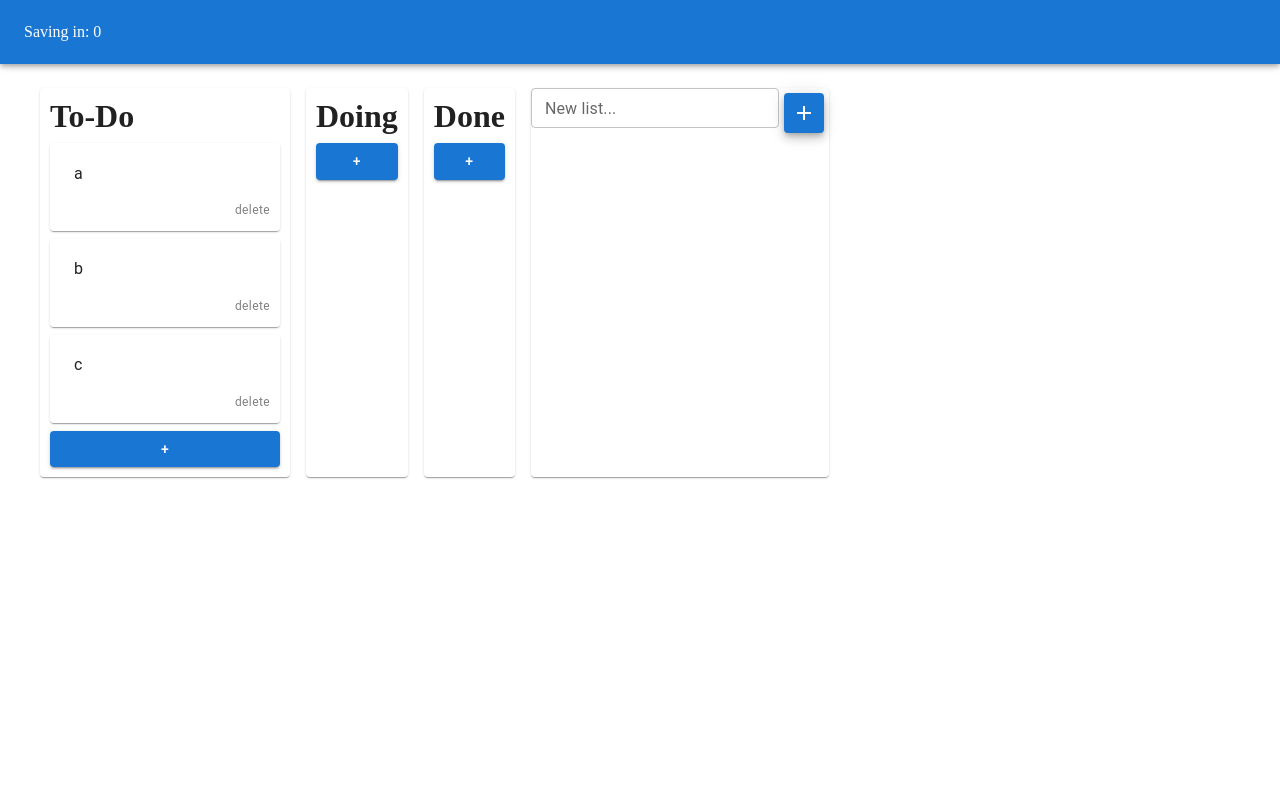
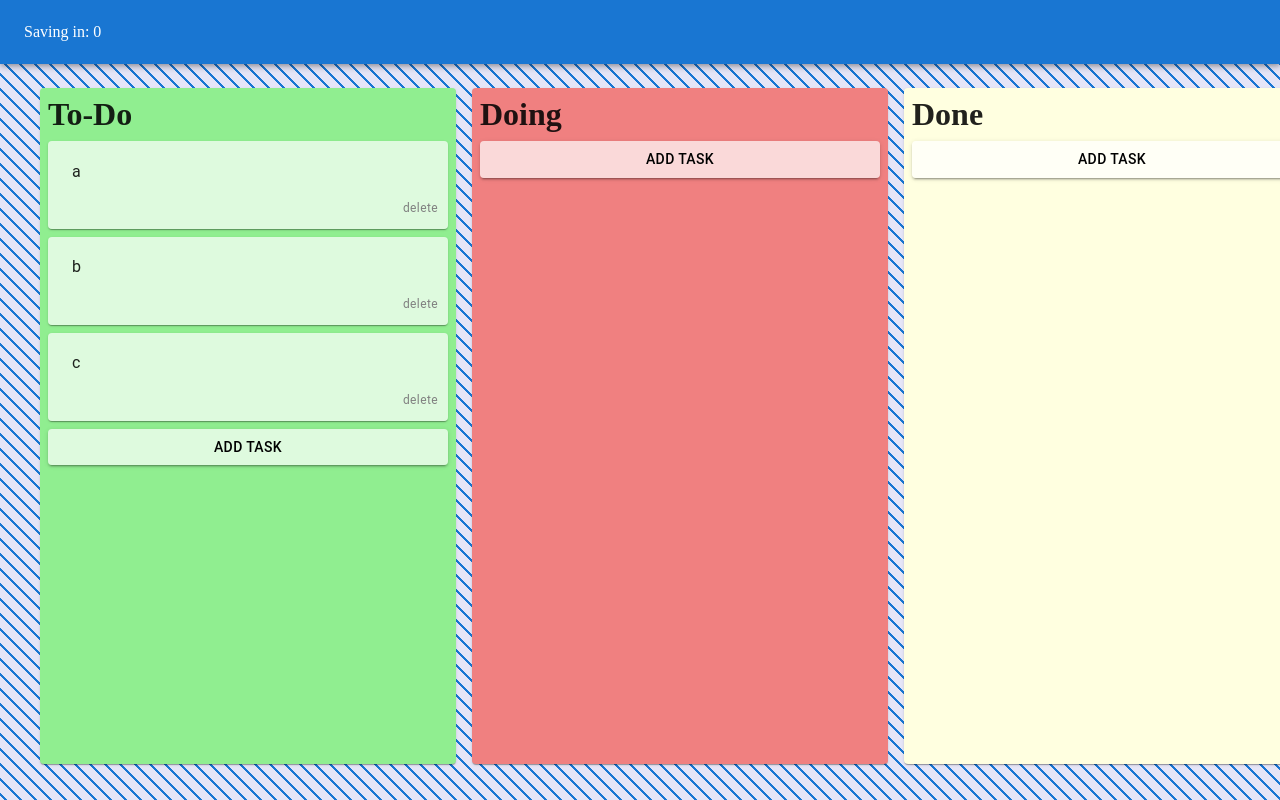
Before and after one commit to richard-nagy/task_manager, a React (Create React App) app: page / in a window 1280 px wide. Built offline with nearby package versions, Linux system fonts and the light colour scheme.

Commit message:
Style lists, tasks, and backgrounds

```diff
--- a/src/App.js
+++ b/src/App.js
@@ -18,19 +18,19 @@
                 { id: `task${id++}`, description: "b" },
                 { id: `task${id++}`, description: "c" },
             ],
-            bgColor: { main: "lightgreen", second: "green" },
+            bgColor: { primary: "lightgreen", secondary: "green" },
         },
         {
             id: `list${id++}`,
             title: "Doing",
             tasks: [],
-            bgColor: { main: "lightcoral", second: "red" },
+            bgColor: { primary: "lightcoral", secondary: "red" },
         },
         {
             id: `list${id++}`,
             title: "Done",
             tasks: [],
-            bgColor: { main: "lightyellow", second: "yellow" },
+            bgColor: { primary: "lightyellow", secondary: "yellow" },
         },
     ]);
 
@@ -56,7 +56,6 @@
         setTime(5);
 
         const newLists = taskLists;
-        console.log(taskLists);
 
         switch (type) {
             case "add":
@@ -85,7 +84,7 @@
                 id: `list${id++}`,
                 title: listName,
                 tasks: [],
-                bgColor: { main: "lightcoral", second: "red" },
+                bgColor: { primary: "lightcoral", secondary: "red" },
             },
         ]);
     };
@@ -101,15 +100,21 @@
                     </Toolbar>
                 </AppBar>
             </Box>
-            <Stack direction="row" p={5} sx={{ width: "max-content" }} spacing={2}>
+            <Stack
+                direction="row"
+                p={5}
+                sx={{
+                    width: "max-content",
+                    // height: "100%",
+                    // backgroundColor: "green",
+                    // height: "100%",
+                }}
+                spacing={2}
+            >
                 {taskLists.map((list, i) => {
                     return <TaskList list={list} listIndex={i} />;
                 })}
                 <ListForm addNewTaskList={addNewTaskList} />
-                {/* <Container
-                    component={Paper}
-                    sx={{ width: "200px", bacgkroundColor: "red", margin: "5px" }}
-                ></Container> */}
             </Stack>
         </Context.Provider>
     );
--- a/src/components/ListForm.js
+++ b/src/components/ListForm.js
@@ -1,12 +1,12 @@
-import { Button, Fab, Paper, TextField } from "@mui/material";
+import { Button, Fab, IconButton, Paper, TextField } from "@mui/material";
 import { Stack } from "@mui/system";
 import React, { useContext, useState } from "react";
 import AddIcon from "@mui/icons-material/Add";
 import CloseIcon from "@mui/icons-material/Close";
 import { Context } from "../App";
-// import MuiFab from "../styles/common/Fab";
-// import { ContainerPaper } from "../styles/common/Paper";
-// import { ResponsiveStack } from "../styles/common/Stack";
+import MuiFab from "../styles/common/Fab";
+import { StyledPaper } from "../styles/common/Paper";
+import { ResponsiveStack } from "../styles/common/Stack";
 
 const ListForm = ({ addNewTaskList }) => {
     const [newListName, setNewListName] = useState("");
@@ -24,10 +24,20 @@
         <Paper>
             <form onSubmit={handleClickSubmit}>
                 <Stack direction="row">
-                    <TextField label="New list..." value={newListName} onChange={handleChange} />
-                    <Fab tooltip="Add" color="primary" onClick={handleClickSubmit}>
-                        <AddIcon />
-                    </Fab>
+                    <TextField
+                        label="New list name"
+                        value={newListName}
+                        onChange={handleChange}
+                        sx={{ margin: "5px" }}
+                    />
+                    <Button
+                        tooltip="Add"
+                        color="primary"
+                        onClick={handleClickSubmit}
+                        sx={{ height: "40px", margin: "5px" }}
+                    >
+                        Add
+                    </Button>
                 </Stack>
             </form>
         </Paper>
--- a/src/components/Task.js
+++ b/src/components/Task.js
@@ -8,7 +8,7 @@
     Typography,
 } from "@mui/material";
 import React, { createContext, useContext, useState } from "react";
-import { ContainerPaper } from "../styles/common/Paper";
+import { StyledPaper } from "../styles/common/Paper";
 import DeleteIcon from "@mui/icons-material/Delete";
 import EditIcon from "@mui/icons-material/Edit";
 import CancelIcon from "@mui/icons-material/Cancel";
@@ -19,7 +19,7 @@
 import styled from "@emotion/styled";
 import { Context } from "../App";
 
-const CssTextField = styled(TextField)({
+const StyledTextField = styled(TextField)({
     "& .MuiOutlinedInput-root": {
         "&.Mui-focused": {
             backgroundColor: "#FFFFFF80",
@@ -49,9 +49,9 @@
     };
 
     return (
-        <ContainerPaper>
+        <StyledPaper>
             <Stack direction="column" alignItems="flex-end">
-                <CssTextField
+                <StyledTextField
                     multiline
                     value={editedTask.description}
                     onChange={(e) => handleTextboxInput(e)}
@@ -72,7 +72,7 @@
                     delete
                 </Typography>
             </Stack>
-        </ContainerPaper>
+        </StyledPaper>
     );
 };
 
--- a/src/components/TaskForm.js
+++ b/src/components/TaskForm.js
@@ -1,12 +1,13 @@
-import { Button, Fab, Paper, TextField } from "@mui/material";
+import { Button, Fab, IconButton, Paper, TextField } from "@mui/material";
 import { Stack } from "@mui/system";
 import React, { useContext, useState } from "react";
 import AddIcon from "@mui/icons-material/Add";
 import CloseIcon from "@mui/icons-material/Close";
 import { Context } from "../App";
-// import MuiFab from "../styles/common/Fab";
-// import { ContainerPaper } from "../styles/common/Paper";
-// import { ResponsiveStack } from "../styles/common/Stack";
+import MuiFab from "../styles/common/Fab";
+import { StyledPaper } from "../styles/common/Paper";
+import { ResponsiveStack } from "../styles/common/Stack";
+import { StyledButton } from "../styles/TaskForm";
 
 function TaskForm({ listIndex }) {
     const [newTask, setNewTask] = useState("");
@@ -31,30 +32,30 @@
 
     if (!addNewTask) {
         return (
-            <Button
+            <StyledButton
                 onClick={() => {
                     setAddNewTask(true);
                 }}
             >
                 +
-            </Button>
+            </StyledButton>
         );
     }
 
     return (
-        <Paper>
+        <StyledPaper>
             <form onSubmit={handleClickSubmit}>
                 <Stack direction="row">
                     <TextField label="New task..." value={newTask} onChange={handleChange} />
-                    <Fab tooltip="Add" color="primary" onClick={handleClickSubmit}>
+                    <IconButton>
                         <AddIcon />
-                    </Fab>
-                    <Fab tooltip="Add" color="error" onClick={handleClickCancel}>
+                    </IconButton>
+                    <IconButton>
                         <CloseIcon />
-                    </Fab>
+                    </IconButton>
                 </Stack>
             </form>
-        </Paper>
+        </StyledPaper>
     );
 }
 
--- a/src/components/TaskList.js
+++ b/src/components/TaskList.js
@@ -1,13 +1,21 @@
-import React, { useState } from "react";
+import React, { useContext, useState } from "react";
 import Task from "./Task";
 import TaskForm from "./TaskForm";
 import { Box, Container, Paper, Typography } from "@mui/material";
 import { Stack } from "@mui/system";
-// import { TasksContainer } from "../styles/TaskList";
+import { StyledPaper } from "../styles/TaskList";
+import { StyledButton } from "../styles/TaskForm";
+import { Context } from "../App";
 
 function TaskList({ list, listIndex }) {
+    const changeListsTasks = useContext(Context);
+
+    const addNewTask = () => {
+        changeListsTasks("add", null, listIndex);
+    };
+
     return (
-        <Paper sx={{ padding: "10px" }}>
+        <StyledPaper bgColor={list.bgColor}>
             <Stack direction="column" spacing={1}>
                 <h1>{list.title}</h1>
                 {list.tasks.map((task, i) => {
@@ -21,9 +29,9 @@
                         />
                     );
                 })}
-                <TaskForm listIndex={listIndex} />
+                <StyledButton onClick={addNewTask}>Add task</StyledButton>
             </Stack>
-        </Paper>
+        </StyledPaper>
     );
 }
 
--- a/src/index.css
+++ b/src/index.css
@@ -1,4 +1,23 @@
 body,
 html {
     margin: 0px;
+    height: 100%;
+    width: 100%;
 }
+
+#root {
+    height: 100%;
+    width: 100%;
+    overflow-x: auto;
+    overflow-y: hidden;
+    /* *Background Pattern */
+    background-color: #e5e5f7;
+    background-size: 15px 15px;
+    background-image: repeating-linear-gradient(
+        45deg,
+        #1976d2 0,
+        #1976d2 1.5px,
+        #e5e5f7 0,
+        #e5e5f7 50%
+    );
+}
--- /dev/null
+++ b/src/styles/TaskForm.js
@@ -0,0 +1,12 @@
+import { Button } from "@mui/material";
+import { styled } from "@mui/system";
+
+const StyledButton = styled(Button)({
+    color: "#000",
+    backgroundColor: "#FFFFFFB3",
+    ":hover": {
+        backgroundColor: "#FFFFFF99",
+    },
+});
+
+export { StyledButton };
--- a/src/styles/TaskList.js
+++ b/src/styles/TaskList.js
@@ -1,15 +1,17 @@
 import { Paper } from "@mui/material";
 import { Box } from "@mui/system";
 
-export const TasksContainer = ({ children, bgColor, ...rest }) => {
+export const StyledPaper = ({ children, bgColor, ...rest }) => {
     return (
         <Paper
             {...rest}
             sx={{
-                p: 3,
-                backgroundColor: bgColor,
+                p: 1,
+                backgroundColor: bgColor.primary,
                 width: "400px",
                 maxWidth: "md",
+                height: "calc(100vh - 140px)",
+                overflow: "auto",
             }}
         >
             {children}
--- a/src/styles/common/Fab.js
+++ b/src/styles/common/Fab.js
@@ -8,6 +8,11 @@
                 {...rest}
                 sx={{
                     width: { xs: "100%", sm: "auto" },
+                    color: "#000",
+                    backgroundColor: "#FFFFFFB3",
+                    ":hover": {
+                        backgroundColor: "#FFFFFF99",
+                    },
                 }}
             >
                 {children}
--- a/src/styles/common/Paper.js
+++ b/src/styles/common/Paper.js
@@ -1,7 +1,7 @@
 import styled from "@emotion/styled";
 import { Paper } from "@mui/material";
 
-export const ContainerPaper = styled(Paper)(() => ({
+export const StyledPaper = styled(Paper)(() => ({
     padding: "10px",
     backgroundColor: "#FFFFFFB3",
 }));
```
